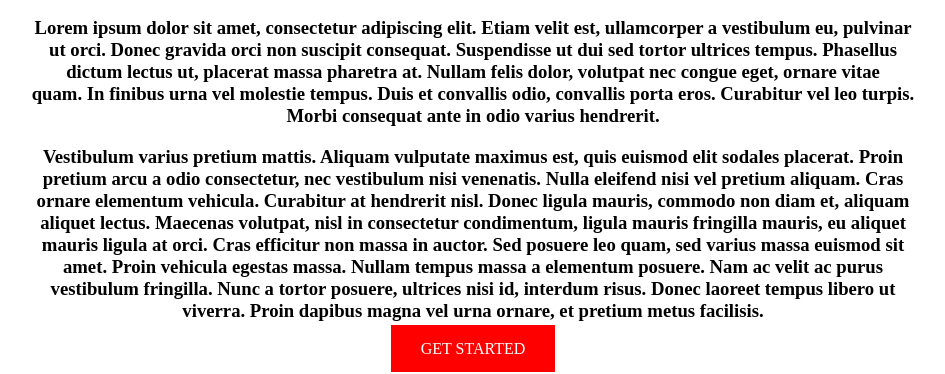
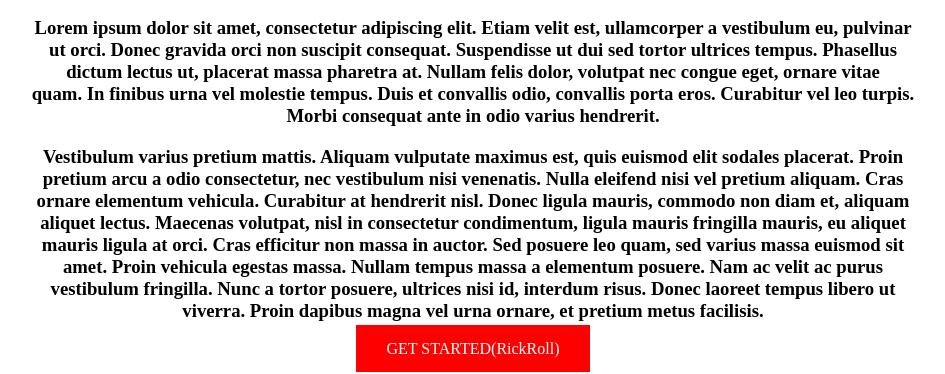
Before and after one commit to SdekXiop333/Project, a plain HTML site: page index.html in a window 1280 px wide. Shown: the part 476-850 px from the top of the page, without its empty margins (167-1112 px from the left). Drawn offline with Linux system fonts and the light colour scheme.

Commit message:
Update index.html

```diff
--- a/index.html
+++ b/index.html
@@ -33,7 +33,7 @@
 <header>
     <ul>
         <li>
-            <a class="button" href="https://youtu.be/dQw4w9WgXcQ?si=f_gSORzcLXR5FNoI">GET STARTED</a>
+            <a class="button" href="https://youtu.be/dQw4w9WgXcQ?si=f_gSORzcLXR5FNoI">GET STARTED(RickRoll)</a>
         </li>
     </ul>
 </header>
```
